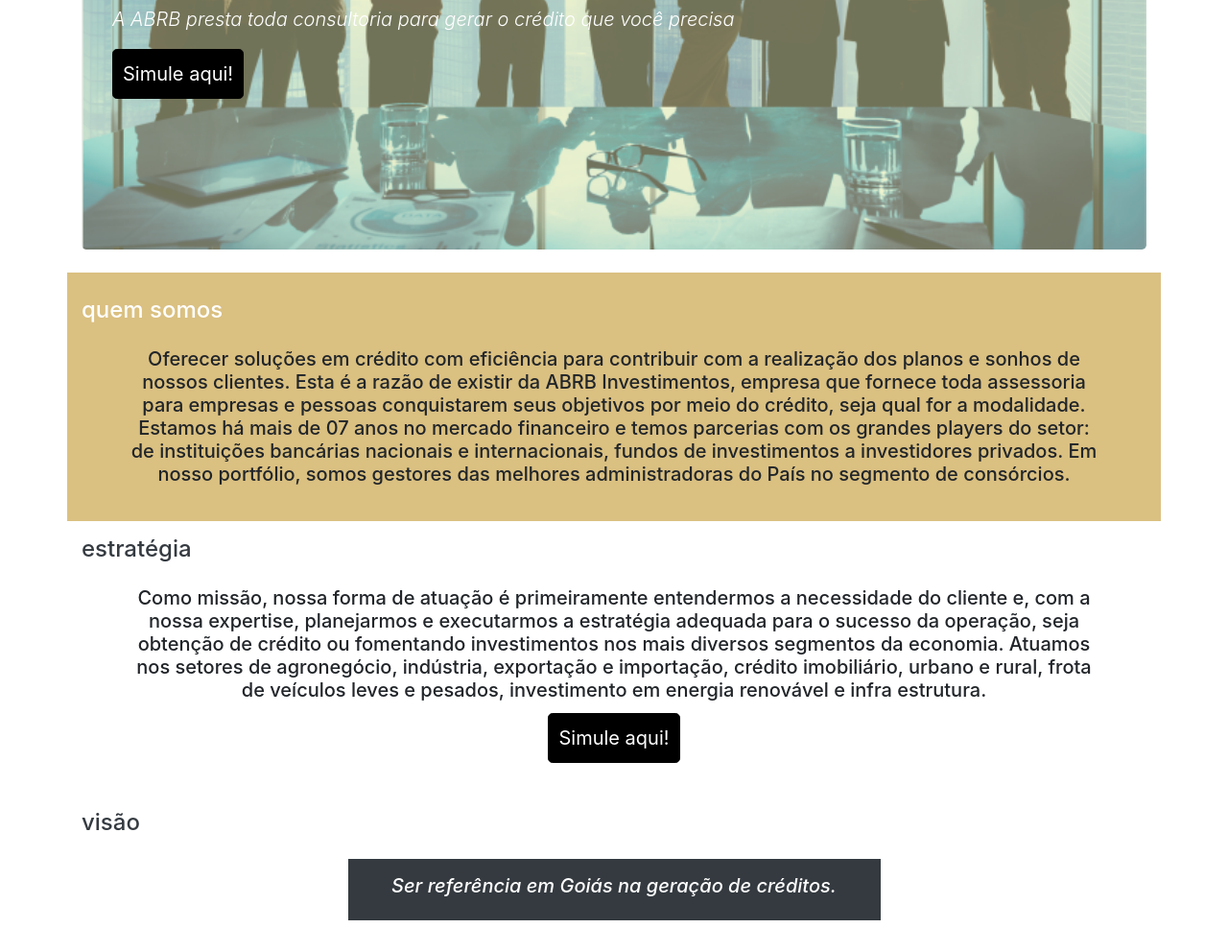
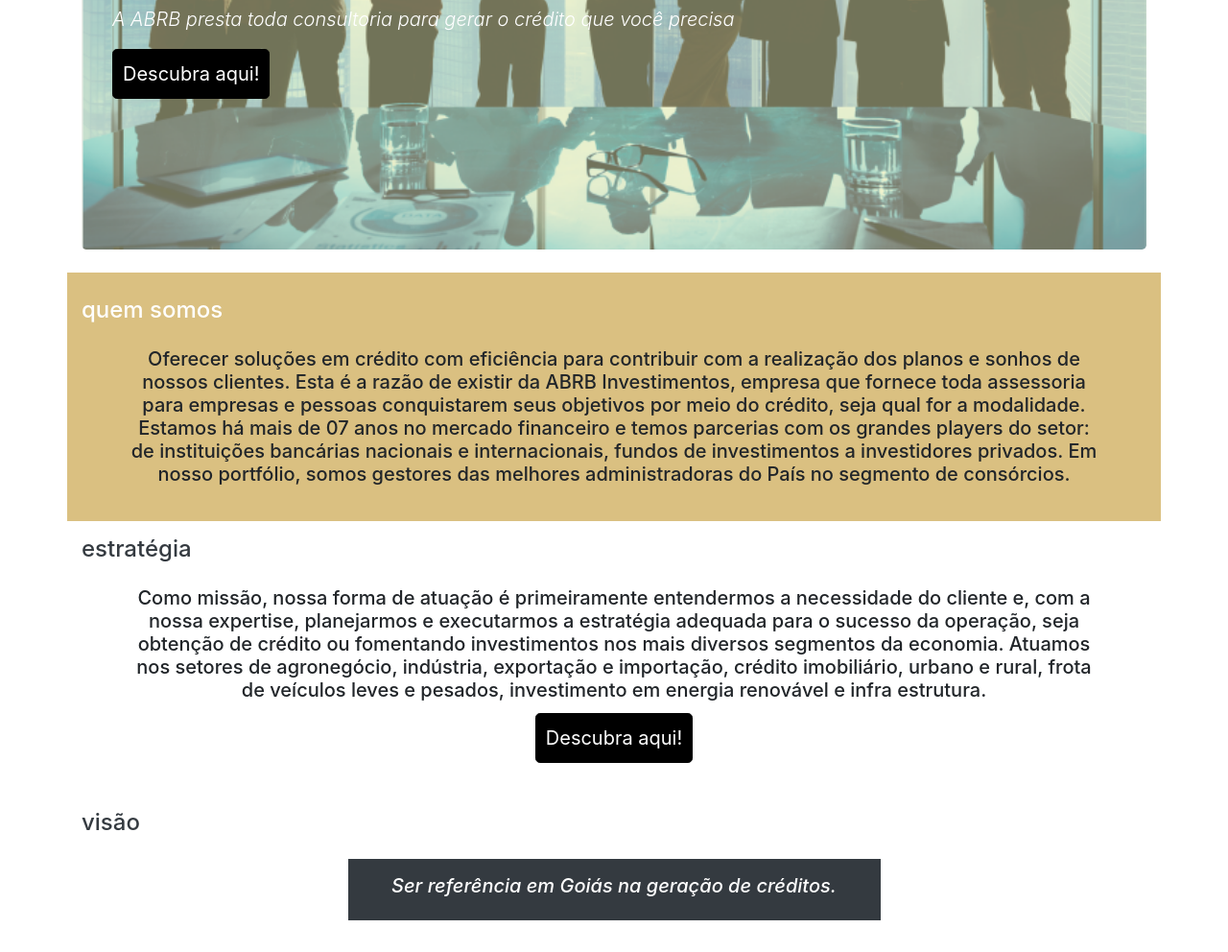
Before and after one commit to miguelantoniotoledo/sueizy.github.io, a website: page ABRB/quemsomos.html in a window 1280 px wide. Shown: the part 422-1414 px from the top of the page at 96% size. Drawn offline with Linux system fonts and the light colour scheme.

Commit message:
Update quemsomos.html

```diff
--- a/ABRB/quemsomos.html
+++ b/ABRB/quemsomos.html
@@ -70,7 +70,7 @@
     <header class="jumbotron jumbotron-with-background-qs img-bg-image my-4">
       <h1 class="display-3 font-weight-bold text-white">Bem vindo à ABRB Investimentos</h1>
       <p class="lead font-italic text-white">A ABRB presta toda consultoria para gerar o crédito que você precisa</p>
-      <a href="servicos.html" class="btn btn-primary-abrb btn-lg">Simule aqui!</a>
+      <a href="servicos.html" class="btn btn-primary-abrb btn-lg">Descubra aqui!</a>
     </header>
 
 
@@ -89,7 +89,7 @@
 			</div>
 	</div>
 	<div class="row text-center bg-white d-flex justify-content-center mb-5">
-		<a href="servicos.html" class="btn btn-primary-abrb btn-lg">Simule aqui!</a>
+		<a href="servicos.html" class="btn btn-primary-abrb btn-lg">Descubra aqui!</a>
 	</div>
 
 	<div class="row text-center bg-white d-flex justify-content-center">
```
